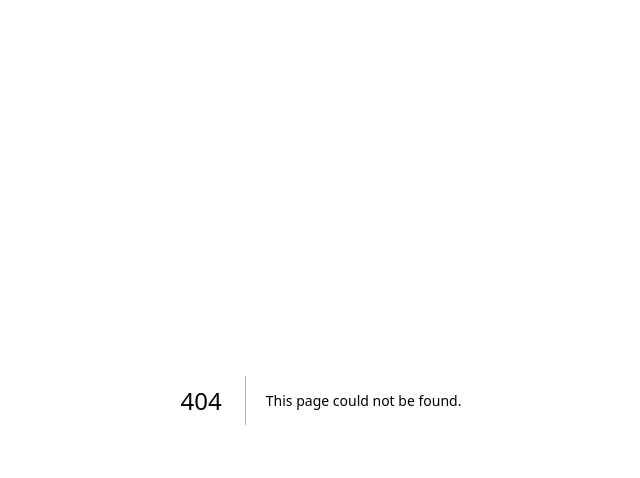
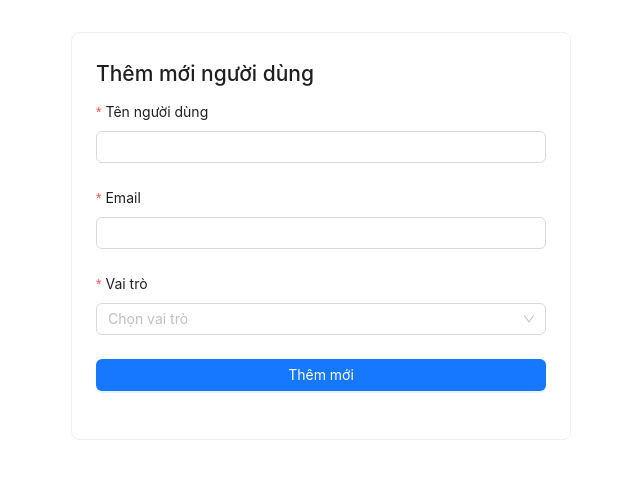
Before and after one commit to nguyenlyminhman/portal-ui, a Next.js app: page /users/add in a window 1280 px wide. Before the commit this address had no page. Shown: the top 478 px of the page, without its empty margins (319-959 px from the left). Built offline with nearby package versions, Linux system fonts and the light colour scheme.

Commit message:
menu 3 leve

```diff
--- a/src/app/ClientLayout.tsx
+++ b/src/app/ClientLayout.tsx
@@ -9,7 +9,11 @@ const { Header, Content, Footer, Sider } = Layout;
 export default function ClientLayout({ children }: { children: React.ReactNode }) {
   const pathname = usePathname();
   let selectedKey = "1";
-  if (pathname.startsWith("/users")) selectedKey = "2";
+  if (pathname === "/users") selectedKey = "2.1";
+  else if (pathname === "/users/add") selectedKey = "2.2";
+  else if (pathname === "/users/roles/group") selectedKey = "2.3.1";
+  else if (pathname === "/users/roles/user") selectedKey = "2.3.2";
+  else if (pathname.startsWith("/users")) selectedKey = "2";
   else if (pathname.startsWith("/settings")) selectedKey = "3";
 
   const [loggedIn, setLoggedIn] = useState(true);
@@ -44,7 +48,23 @@ export default function ClientLayout({ children }: { children: React.ReactNode }
 
   const menuItems = [
     { key: "1", icon: <DashboardOutlined />, label: <Link href="/">Dashboard</Link> },
-    { key: "2", icon: <UserOutlined />, label: <Link href="/users">Quản lý người dùng</Link> },
+    {
+      key: "2",
+      icon: <UserOutlined />,
+      label: "Quản lý người dùng",
+      children: [
+        { key: "2.1", label: <Link href="/users">Danh sách</Link> },
+        { key: "2.2", label: <Link href="/users/add">Thêm mới</Link> },
+        {
+          key: "2.3",
+          label: "Phân quyền",
+          children: [
+            { key: "2.3.1", label: <Link href="/users/roles/group">Theo nhóm</Link> },
+            { key: "2.3.2", label: <Link href="/users/roles/user">Theo cá nhân</Link> },
+          ],
+        },
+      ],
+    },
     { key: "3", icon: <SettingOutlined />, label: <Link href="/settings">Cài đặt</Link> },
   ];
 
@@ -112,6 +132,8 @@ export default function ClientLayout({ children }: { children: React.ReactNode }
                 items={menuItems}
                 style={{ borderRight: 0 }}
                 onClick={() => setCollapsed(false)}
+                inlineIndent={24}
+                className="custom-ant-menu"
               />
             </div>
           )}
--- a/src/app/globals.css
+++ b/src/app/globals.css
@@ -42,3 +42,11 @@ a {
     color-scheme: dark;
   }
 }
+
+.custom-ant-menu .ant-menu-item-selected {
+  background: #1677ff !important;
+  color: #fff !important;
+}
+.custom-ant-menu .ant-menu-item-selected a {
+  color: #fff !important;
+}
--- /dev/null
+++ b/src/app/users/add/page.tsx
@@ -0,0 +1,34 @@
+"use client";
+import { useState } from "react";
+import { Form, Input, Button, Select, Alert, Card } from "antd";
+const { Option } = Select;
+const roles = ["Admin", "Editor", "Viewer"];
+export default function UserAddPage() {
+  const [success, setSuccess] = useState(false);
+  const onFinish = () => {
+    setSuccess(true);
+    setTimeout(() => setSuccess(false), 2000);
+  };
+  return (
+    <Card style={{ maxWidth: 500, margin: "32px auto" }}>
+      <h2>Thêm mới người dùng</h2>
+      <Form layout="vertical" onFinish={onFinish}>
+        <Form.Item name="name" label="Tên người dùng" rules={[{ required: true, message: "Vui lòng nhập tên" }]}>
+          <Input />
+        </Form.Item>
+        <Form.Item name="email" label="Email" rules={[{ required: true, type: "email", message: "Vui lòng nhập email hợp lệ" }]}>
+          <Input />
+        </Form.Item>
+        <Form.Item name="role" label="Vai trò" rules={[{ required: true, message: "Vui lòng chọn vai trò" }]}>
+          <Select placeholder="Chọn vai trò">
+            {roles.map(role => <Option key={role} value={role}>{role}</Option>)}
+          </Select>
+        </Form.Item>
+        <Form.Item>
+          <Button type="primary" htmlType="submit" block>Thêm mới</Button>
+        </Form.Item>
+        {success && <Alert type="success" message="Thêm người dùng thành công!" showIcon />}
+      </Form>
+    </Card>
+  );
+}
```
Also changed, not shown: src/app/users/roles/group/page.tsx (added, +21 -0 lines), src/app/users/roles/user/page.tsx (added, +21 -0 lines).
